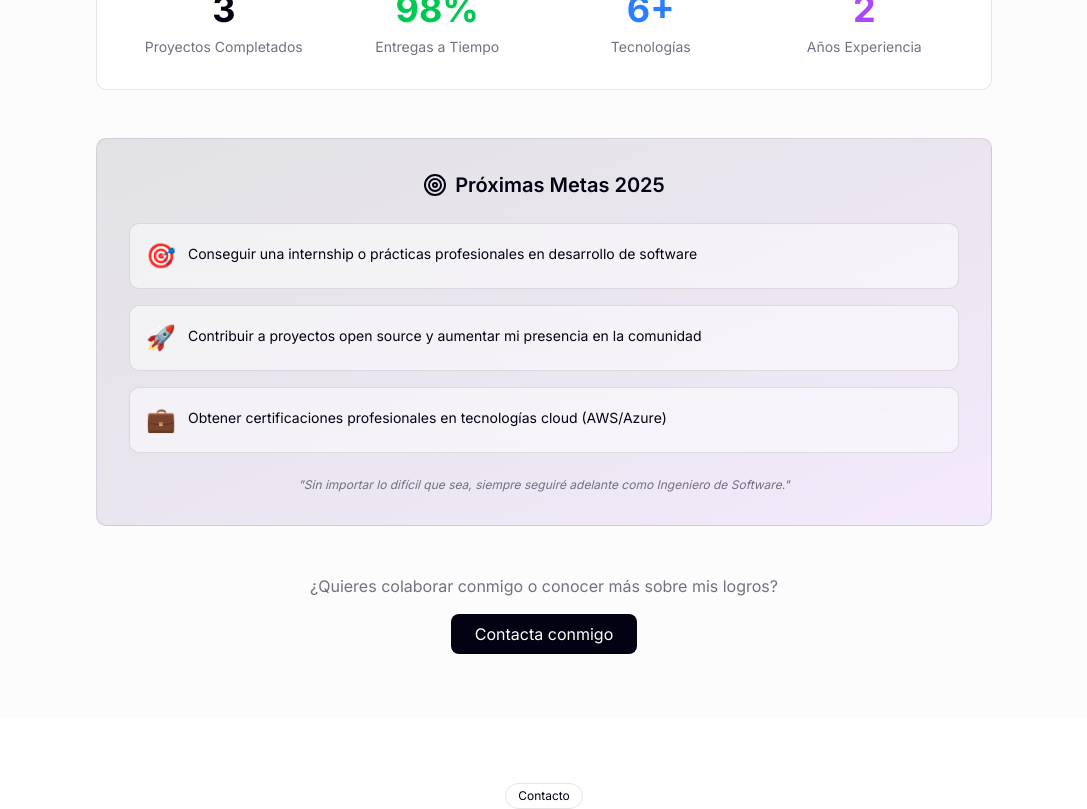
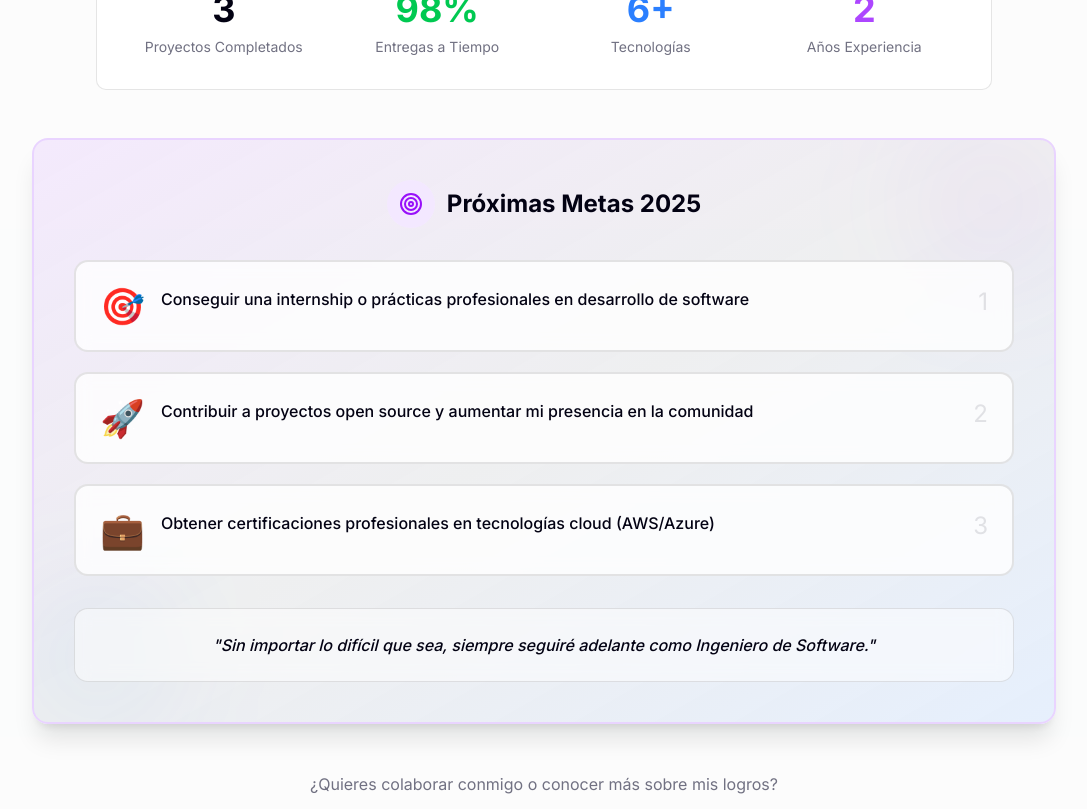
Before and after one commit to rafael5678/portfolio, a Next.js app: page / in a window 1280 px wide. Shown: the part 7900-8709 px from the top of the page, without its empty margins (96-1183 px from the left). Built offline with nearby package versions, Linux system fonts and the light colour scheme; no server answers.

Commit message:
feat: Mejorar diseño de Próximas Metas 2025 y eliminar texto de CV en contacto

```diff
--- a/src/components/sections/AchievementsSection.tsx
+++ b/src/components/sections/AchievementsSection.tsx
@@ -120,33 +120,50 @@ export const AchievementsSection = () => {
         </div>
 
         {/* Future Goals */}
-        <div className="max-w-4xl mx-auto">
-          <div className="bg-gradient-to-br from-primary/10 to-purple-500/10 border border-border rounded-lg p-6 md:p-8">
-            <div className="flex items-center justify-center mb-6">
-              <Target className="w-6 h-6 text-primary mr-2" />
-              <h3 className="text-lg md:text-xl font-semibold text-foreground">
+        <div className="max-w-5xl mx-auto">
+          <div className="relative overflow-hidden bg-gradient-to-br from-purple-500/10 via-primary/5 to-blue-500/10 border-2 border-purple-200 dark:border-purple-800 rounded-2xl p-8 md:p-10 shadow-xl">
+            {/* Decorative elements */}
+            <div className="absolute top-0 right-0 w-32 h-32 bg-purple-500/10 rounded-full blur-3xl"></div>
+            <div className="absolute bottom-0 left-0 w-32 h-32 bg-blue-500/10 rounded-full blur-3xl"></div>
+
+            <div className="relative z-10">
+              <div className="flex items-center justify-center mb-8">
+                <div className="p-3 bg-purple-100 dark:bg-purple-900/30 rounded-full mr-3">
+                  <Target className="w-6 h-6 text-purple-600 dark:text-purple-400" />
+                </div>
+                <h3 className="text-xl md:text-2xl font-bold text-foreground">
                   {t.nextGoals}
                 </h3>
               </div>
 
-            <div className="space-y-4">
+              <div className="grid gap-4 md:gap-5 mb-8">
                 {goals.map((goal, index) => (
                   <div
                     key={index}
-                  className="flex items-start space-x-3 bg-card/50 backdrop-blur-sm border border-border rounded-lg p-4 hover:bg-card transition-colors"
+                    className="group relative bg-card/80 backdrop-blur-sm border-2 border-border rounded-xl p-5 md:p-6 hover:border-purple-300 dark:hover:border-purple-700 hover:shadow-lg transition-all duration-300 hover:-translate-y-1"
                   >
-                  <span className="text-2xl">{goal.icon}</span>
-                  <p className="text-sm text-foreground flex-1 pt-1">
+                    <div className="flex items-start space-x-4">
+                      <div className="flex-shrink-0 text-3xl md:text-4xl group-hover:scale-110 transition-transform duration-300">
+                        {goal.icon}
+                      </div>
+                      <div className="flex-1">
+                        <p className="text-sm md:text-base text-foreground font-medium leading-relaxed">
                           {goal.text}
                         </p>
+                      </div>
+                      <div className="hidden md:block text-2xl text-muted-foreground/20 group-hover:text-purple-500/50 transition-colors">
+                        {index + 1}
+                      </div>
+                    </div>
                   </div>
                 ))}
               </div>
 
-            <div className="mt-6 text-center">
-              <p className="text-xs text-muted-foreground italic">
+              <div className="bg-card/50 backdrop-blur-sm border border-border rounded-xl p-6 text-center">
+                <p className="text-sm md:text-base text-foreground italic font-medium">
                   {t.motivation}
                 </p>
+              </div>
             </div>
           </div>
         </div>
--- a/src/components/sections/ContactSection.tsx
+++ b/src/components/sections/ContactSection.tsx
@@ -343,15 +343,6 @@ export const ContactSection = () => {
             </form>
           </div>
         </div>
-
-        <div className="text-center mt-8">
-          <p className="text-xs text-muted-foreground">
-            También puedes descargar mi{" "}
-            <button className="text-primary hover:underline text-xs">
-              CV en PDF
-            </button>
-          </p>
-        </div>
       </div>
     </section>
   );
```
Lines whose indentation alone changed are shown as unchanged.
